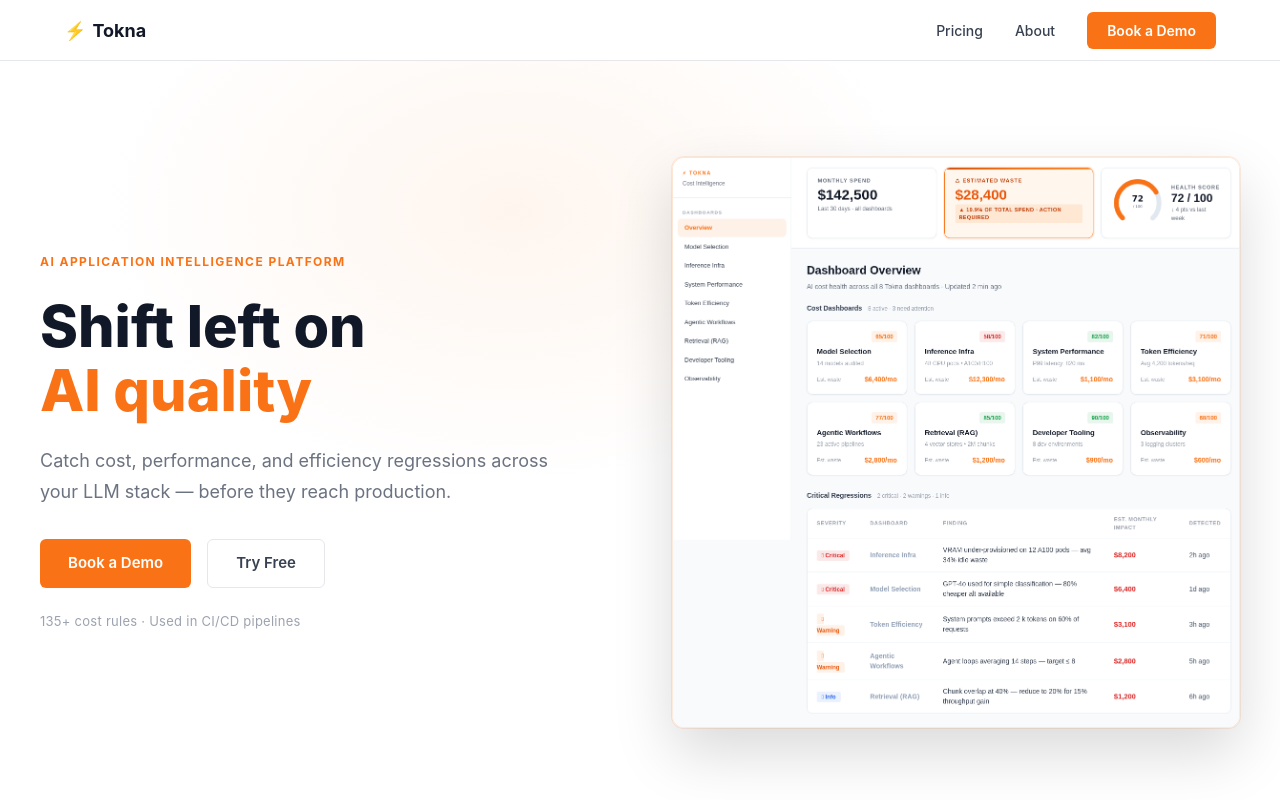
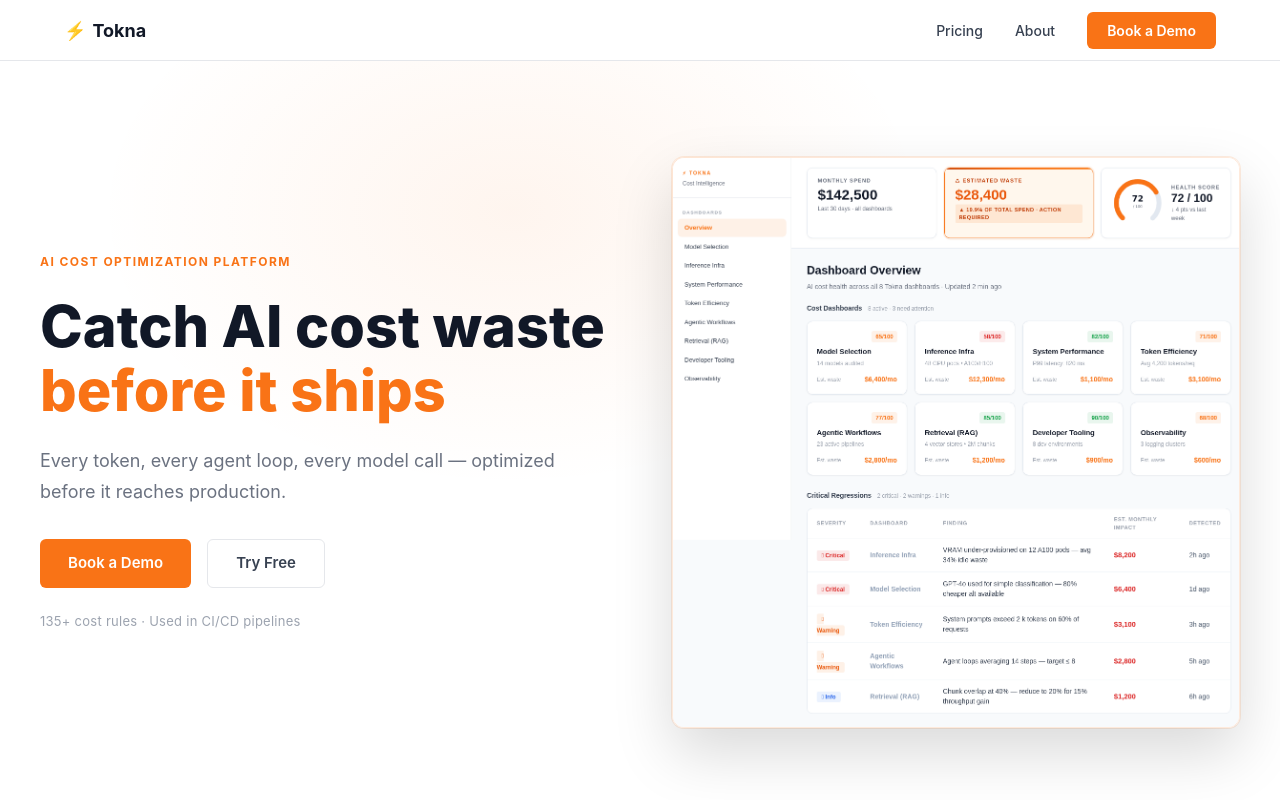
Before and after one commit to nroan117/tokna, a Next.js app in the folder apps/web/: page / in a window 1280 px wide. Shown: the top 800 px of the page. Built offline with nearby package versions, Linux system fonts and the light colour scheme.

Commit message:
feat: tighten hero copy — AI cost waste, punchy subheadline

```diff
--- a/apps/web/app/layout.tsx
+++ b/apps/web/app/layout.tsx
@@ -2,8 +2,8 @@
 import './globals.css';
 
 export const metadata: Metadata = {
-  title: 'Tokna — AI Application Intelligence Platform',
-  description: 'Catch cost, performance, and efficiency regressions across your LLM stack — before they reach production.',
+  title: 'Tokna — AI Cost Optimization Platform',
+  description: 'Every token, every agent loop, every model call — optimized before it reaches production.',
 };
 
 export default function RootLayout({
--- a/apps/web/components/marketing/Hero.tsx
+++ b/apps/web/components/marketing/Hero.tsx
@@ -40,7 +40,7 @@
             color: '#f97316',
             margin: 0,
           }}>
-            AI Application Intelligence Platform
+            AI Cost Optimization Platform
           </p>
           <h1 style={{
             fontSize: 'clamp(2.5rem, 4.5vw, 3.75rem)',
@@ -49,8 +49,8 @@
             color: '#111827',
             margin: 0,
           }}>
-            Shift left on<br />
-            <span style={{ color: '#f97316' }}>AI quality</span>
+            Catch AI cost waste<br />
+            <span style={{ color: '#f97316' }}>before it ships</span>
           </h1>
           <p style={{
             fontSize: '1.125rem',
@@ -59,7 +59,7 @@
             margin: 0,
             maxWidth: '520px',
           }}>
-            Catch cost, performance, and efficiency regressions across your LLM stack — before they reach production.
+            Every token, every agent loop, every model call — optimized before it reaches production.
           </p>
           <div style={{ display: 'flex', gap: '1rem', marginTop: '0.5rem' }}>
             <Link href="/contact" style={{
```
